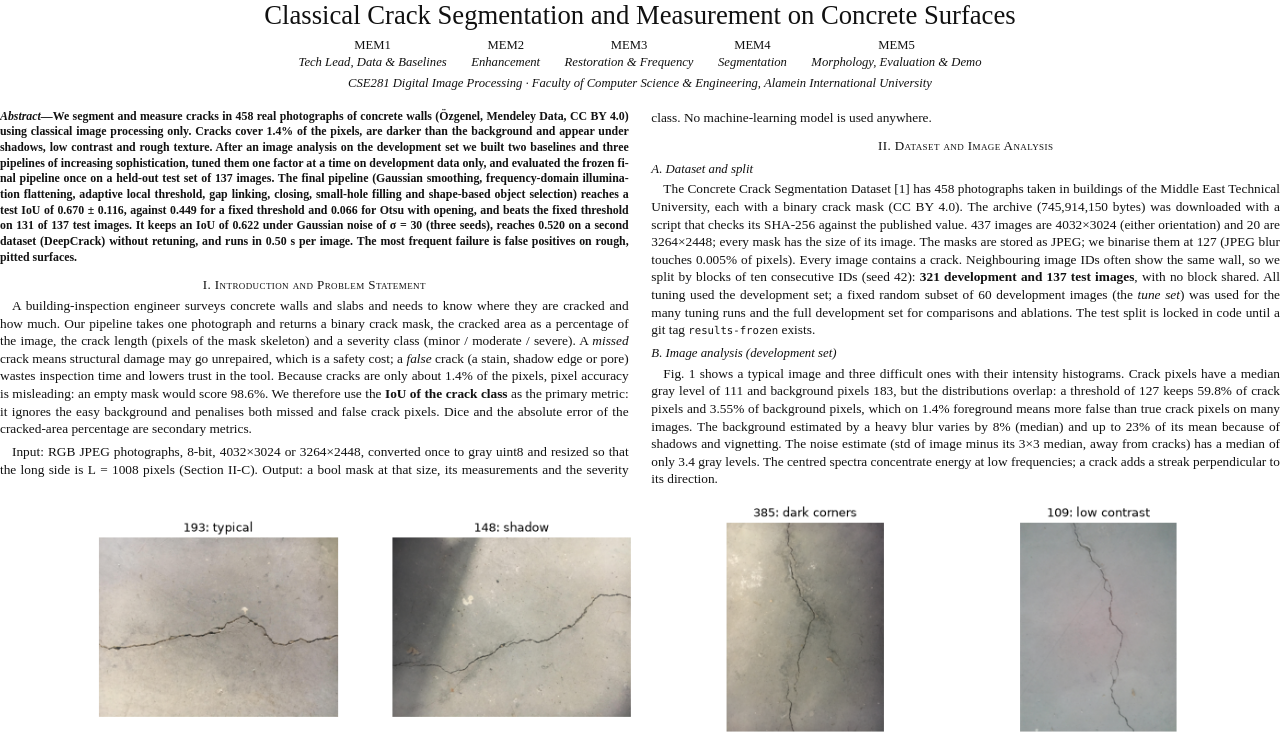
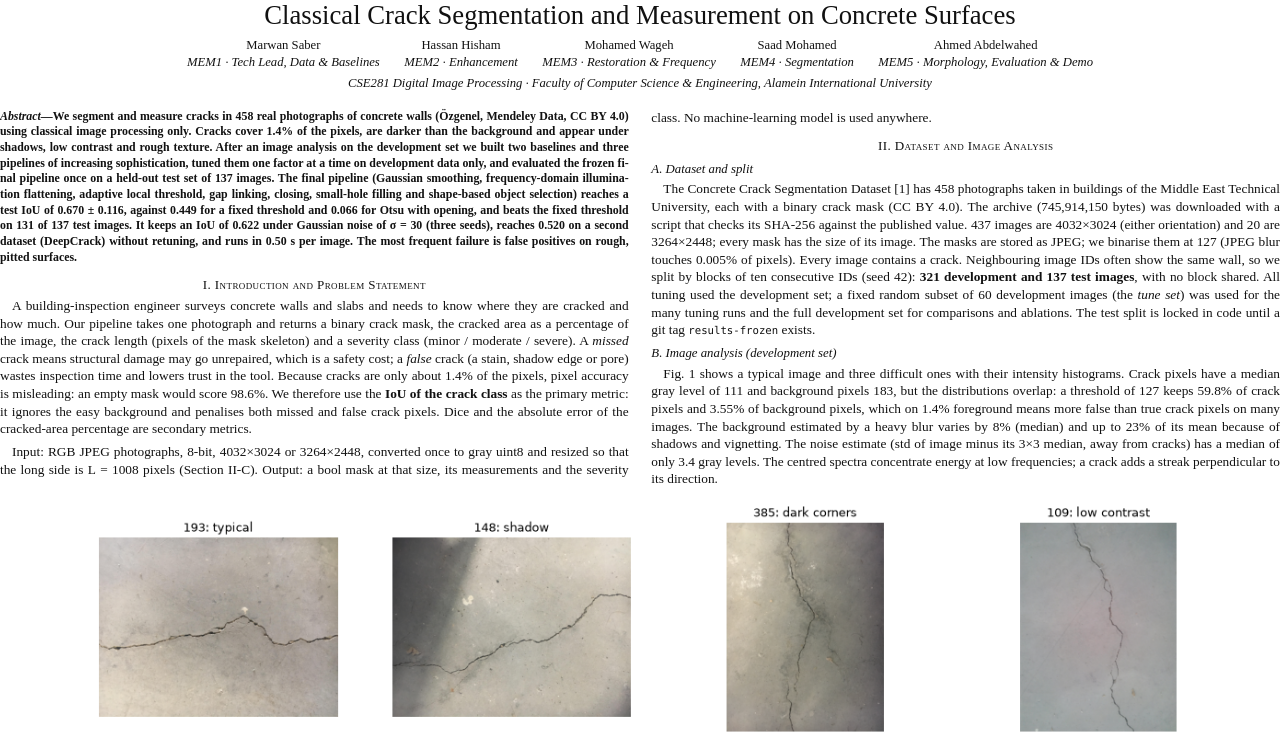
Before and after one commit to marwan19-saber/cse281-crack-segmentation, a plain HTML site: page docs/report/report.html in a window 1280 px wide. Shown: the top 739 px of the page. Drawn offline with Linux system fonts and the light colour scheme.

Commit message:
docs: add team member names to report, slides, README and execution plan
MEM1 Marwan Saber, MEM2 Hassan Hisham, MEM3 Mohamed Wageh, MEM4 Saad Mohamed,
MEM5 Ahmed Abdelwahed.

```diff
--- a/docs/report/report.html
+++ b/docs/report/report.html
@@ -44,11 +44,11 @@ ol.refs li { margin-bottom: 2pt; }
 
 <h1 class="title">Classical Crack Segmentation and Measurement on Concrete Surfaces</h1>
 <div class="authors">
-  <span>MEM1<br><i>Tech Lead, Data &amp; Baselines</i></span>
-  <span>MEM2<br><i>Enhancement</i></span>
-  <span>MEM3<br><i>Restoration &amp; Frequency</i></span>
-  <span>MEM4<br><i>Segmentation</i></span>
-  <span>MEM5<br><i>Morphology, Evaluation &amp; Demo</i></span><br>
+  <span>Marwan Saber<br><i>MEM1 &middot; Tech Lead, Data &amp; Baselines</i></span>
+  <span>Hassan Hisham<br><i>MEM2 &middot; Enhancement</i></span>
+  <span>Mohamed Wageh<br><i>MEM3 &middot; Restoration &amp; Frequency</i></span>
+  <span>Saad Mohamed<br><i>MEM4 &middot; Segmentation</i></span>
+  <span>Ahmed Abdelwahed<br><i>MEM5 &middot; Morphology, Evaluation &amp; Demo</i></span><br>
   <span><i>CSE281 Digital Image Processing &middot; Faculty of Computer Science &amp; Engineering,
   Alamein International University</i></span>
 </div>
@@ -171,31 +171,31 @@ block with a 3&times;3 square leaves only its centre.</p>
 <p class="tcap">Table III &middot; NumPy implementation vs library (dev image at L&nbsp;=&nbsp;1008)</p>
 <table>
 <tr><th>Owner</th><th class="l">Operation</th><th class="l">Library</th><th>Max |diff|</th></tr>
-<tr><td>MEM1</td><td class="l">block-average downsampling, PSNR</td><td class="l">cv2.resize AREA, skimage</td><td>0, 0</td></tr>
-<tr><td>MEM2</td><td class="l">convolve2d 5&times;5</td><td class="l">cv2.filter2D</td><td>5.7e-13</td></tr>
-<tr><td>MEM2</td><td class="l">histogram equalisation; gamma</td><td class="l">cv2.equalizeHist; skimage</td><td>0; 0</td></tr>
-<tr><td>MEM2</td><td class="l">Gaussian 5&times;5</td><td class="l">cv2.GaussianBlur</td><td>1 (fixed-point)</td></tr>
-<tr><td>MEM3</td><td class="l">median 5&times;5, max 3&times;3</td><td class="l">scipy.ndimage (mirror)</td><td>0, 0</td></tr>
-<tr><td>MEM3</td><td class="l">centred spectrum ((&minus;1)<sup>x+y</sup>)</td><td class="l">np.fft.fftshift</td><td>1.3e-11</td></tr>
-<tr><td>MEM4</td><td class="l">Sobel magnitude; Otsu</td><td class="l">cv2.Sobel; skimage</td><td>0; 0</td></tr>
-<tr><td>MEM4</td><td class="l">adaptive mean 31/15</td><td class="l">cv2.adaptiveThreshold</td><td>0.048% pixels</td></tr>
-<tr><td>MEM5</td><td class="l">erosion disk 5; hole filling</td><td class="l">cv2.erode; binary_fill_holes</td><td>0; 0</td></tr>
-<tr><td>MEM5</td><td class="l">labelling (object count)</td><td class="l">skimage.measure.label</td><td>0</td></tr>
+<tr><td>Marwan Saber<br>(MEM1)</td><td class="l">block-average downsampling, PSNR</td><td class="l">cv2.resize AREA, skimage</td><td>0, 0</td></tr>
+<tr><td>Hassan Hisham<br>(MEM2)</td><td class="l">convolve2d 5&times;5</td><td class="l">cv2.filter2D</td><td>5.7e-13</td></tr>
+<tr><td>Hassan Hisham<br>(MEM2)</td><td class="l">histogram equalisation; gamma</td><td class="l">cv2.equalizeHist; skimage</td><td>0; 0</td></tr>
+<tr><td>Hassan Hisham<br>(MEM2)</td><td class="l">Gaussian 5&times;5</td><td class="l">cv2.GaussianBlur</td><td>1 (fixed-point)</td></tr>
+<tr><td>Mohamed Wageh<br>(MEM3)</td><td class="l">median 5&times;5, max 3&times;3</td><td class="l">scipy.ndimage (mirror)</td><td>0, 0</td></tr>
+<tr><td>Mohamed Wageh<br>(MEM3)</td><td class="l">centred spectrum ((&minus;1)<sup>x+y</sup>)</td><td class="l">np.fft.fftshift</td><td>1.3e-11</td></tr>
+<tr><td>Saad Mohamed<br>(MEM4)</td><td class="l">Sobel magnitude; Otsu</td><td class="l">cv2.Sobel; skimage</td><td>0; 0</td></tr>
+<tr><td>Saad Mohamed<br>(MEM4)</td><td class="l">adaptive mean 31/15</td><td class="l">cv2.adaptiveThreshold</td><td>0.048% pixels</td></tr>
+<tr><td>Ahmed Abdelwahed<br>(MEM5)</td><td class="l">erosion disk 5; hole filling</td><td class="l">cv2.erode; binary_fill_holes</td><td>0; 0</td></tr>
+<tr><td>Ahmed Abdelwahed<br>(MEM5)</td><td class="l">labelling (object count)</td><td class="l">skimage.measure.label</td><td>0</td></tr>
 </table>
 <p>The remaining differences are explained: OpenCV's 8-bit Gaussian uses fixed-point arithmetic,
 and <code>adaptiveThreshold</code> rounds the local mean to an integer before comparing.</p>
 <p class="tcap">Table IV &middot; Hand-worked examples checked by the unit tests</p>
 <table>
 <tr><th>Owner</th><th class="l">Input</th><th class="l">Operation</th><th>Result</th></tr>
-<tr><td>MEM1</td><td class="l">a=[[10,20],[30,40]], b=[[12,20],[30,36]]</td><td class="l">MSE, PSNR</td><td>5.0, 41.14 dB</td></tr>
-<tr><td>MEM1</td><td class="l">[[0,2,8,10],[4,6,12,14]]</td><td class="l">2&times;2 block average</td><td>[[3,11]]</td></tr>
-<tr><td>MEM2</td><td class="l">r = 15; r = 64</td><td class="l">log (c = 255/ln 256); gamma 0.5</td><td>128; 128</td></tr>
-<tr><td>MEM2</td><td class="l">3-bit [[0,0,1],[1,1,2],[2,3,7]]</td><td class="l">histogram equalisation</td><td>0,1,2,3,7&rarr;2,4,5,6,7</td></tr>
-<tr><td>MEM3</td><td class="l">[[10,12,11],[13,255,12],[11,10,0]]</td><td class="l">median / mean / midpoint / &alpha;-trim d=2</td><td>11 / 37 / 128 / 11</td></tr>
-<tr><td>MEM3</td><td class="l">D = D0</td><td class="l">ideal / Butterworth / Gaussian H</td><td>1 / 0.5 / 0.607</td></tr>
-<tr><td>MEM3</td><td class="l">row [0,0,0,1,1,0]</td><td class="l">run-length runs</td><td>(0,3),(1,2),(0,1)</td></tr>
-<tr><td>MEM4</td><td class="l">[[10,10,10],[10,10,10],[200,200,200]]</td><td class="l">Sobel G<sub>x</sub>, G<sub>y</sub>; Prewitt G<sub>y</sub></td><td>0, 760; 570</td></tr>
-<tr><td>MEM5</td><td class="l">3&times;3 block inside 5&times;5</td><td class="l">erosion, then opening (3&times;3 square)</td><td>centre only; block</td></tr>
+<tr><td>Marwan Saber<br>(MEM1)</td><td class="l">a=[[10,20],[30,40]], b=[[12,20],[30,36]]</td><td class="l">MSE, PSNR</td><td>5.0, 41.14 dB</td></tr>
+<tr><td>Marwan Saber<br>(MEM1)</td><td class="l">[[0,2,8,10],[4,6,12,14]]</td><td class="l">2&times;2 block average</td><td>[[3,11]]</td></tr>
+<tr><td>Hassan Hisham<br>(MEM2)</td><td class="l">r = 15; r = 64</td><td class="l">log (c = 255/ln 256); gamma 0.5</td><td>128; 128</td></tr>
+<tr><td>Hassan Hisham<br>(MEM2)</td><td class="l">3-bit [[0,0,1],[1,1,2],[2,3,7]]</td><td class="l">histogram equalisation</td><td>0,1,2,3,7&rarr;2,4,5,6,7</td></tr>
+<tr><td>Mohamed Wageh<br>(MEM3)</td><td class="l">[[10,12,11],[13,255,12],[11,10,0]]</td><td class="l">median / mean / midpoint / &alpha;-trim d=2</td><td>11 / 37 / 128 / 11</td></tr>
+<tr><td>Mohamed Wageh<br>(MEM3)</td><td class="l">D = D0</td><td class="l">ideal / Butterworth / Gaussian H</td><td>1 / 0.5 / 0.607</td></tr>
+<tr><td>Mohamed Wageh<br>(MEM3)</td><td class="l">row [0,0,0,1,1,0]</td><td class="l">run-length runs</td><td>(0,3),(1,2),(0,1)</td></tr>
+<tr><td>Saad Mohamed<br>(MEM4)</td><td class="l">[[10,10,10],[10,10,10],[200,200,200]]</td><td class="l">Sobel G<sub>x</sub>, G<sub>y</sub>; Prewitt G<sub>y</sub></td><td>0, 760; 570</td></tr>
+<tr><td>Ahmed Abdelwahed<br>(MEM5)</td><td class="l">3&times;3 block inside 5&times;5</td><td class="l">erosion, then opening (3&times;3 square)</td><td>centre only; block</td></tr>
 </table>
 <p><b>Enhancement (MEM2):</b> negative, log, gamma, contrast stretching, histogram equalisation,
 mean/Gaussian/median smoothing, Laplacian sharpening (g&nbsp;=&nbsp;f&minus;&nabla;&sup2;f) and the
@@ -444,11 +444,11 @@ morphological reconstruction to recover wide cracks from their detected edges.</
 <p class="tcap">Table VIII &middot; Contribution table</p>
 <table>
 <tr><th>Member</th><th class="l">Work package</th><th class="l">Files</th><th class="l">Experiments</th></tr>
-<tr><td>MEM1</td><td class="l">Lead, data, metrics, baselines, integration</td><td class="l">data, metrics, pipeline, studies, configs</td><td class="l">resolution, gray levels, baselines, final selection, robustness, test</td></tr>
-<tr><td>MEM2</td><td class="l">Enhancement</td><td class="l">enhancement.py</td><td class="l">enhancement methods, kernel size</td></tr>
-<tr><td>MEM3</td><td class="l">Restoration, frequency, compression</td><td class="l">restoration.py, frequency.py, bonus/compression</td><td class="l">PSNR study, D0, AB2</td></tr>
-<tr><td>MEM4</td><td class="l">Segmentation</td><td class="l">segmentation.py</td><td class="l">threshold methods, detectors, adaptive</td></tr>
-<tr><td>MEM5</td><td class="l">Morphology, evaluation, demo</td><td class="l">morphology.py, evaluate.py, run_pipeline.py, app</td><td class="l">SE size/shape, failure analysis</td></tr>
+<tr><td>Marwan Saber<br>(MEM1)</td><td class="l">Lead, data, metrics, baselines, integration</td><td class="l">data, metrics, pipeline, studies, configs</td><td class="l">resolution, gray levels, baselines, final selection, robustness, test</td></tr>
+<tr><td>Hassan Hisham<br>(MEM2)</td><td class="l">Enhancement</td><td class="l">enhancement.py</td><td class="l">enhancement methods, kernel size</td></tr>
+<tr><td>Mohamed Wageh<br>(MEM3)</td><td class="l">Restoration, frequency, compression</td><td class="l">restoration.py, frequency.py, bonus/compression</td><td class="l">PSNR study, D0, AB2</td></tr>
+<tr><td>Saad Mohamed<br>(MEM4)</td><td class="l">Segmentation</td><td class="l">segmentation.py</td><td class="l">threshold methods, detectors, adaptive</td></tr>
+<tr><td>Ahmed Abdelwahed<br>(MEM5)</td><td class="l">Morphology, evaluation, demo</td><td class="l">morphology.py, evaluate.py, run_pipeline.py, app</td><td class="l">SE size/shape, failure analysis</td></tr>
 </table>
 <p><b>Disclosure of AI assistance.</b> An AI coding assistant (Claude Code) was used to draft the
 planning documents, much of the code in every module and its tests, the experiment scripts and this
```
Also changed, not shown: docs/execution/CSE281_Team_Execution_Plan.html (+10 -10 lines), docs/report/presentation.html (+13 -13 lines), 4 other files.
